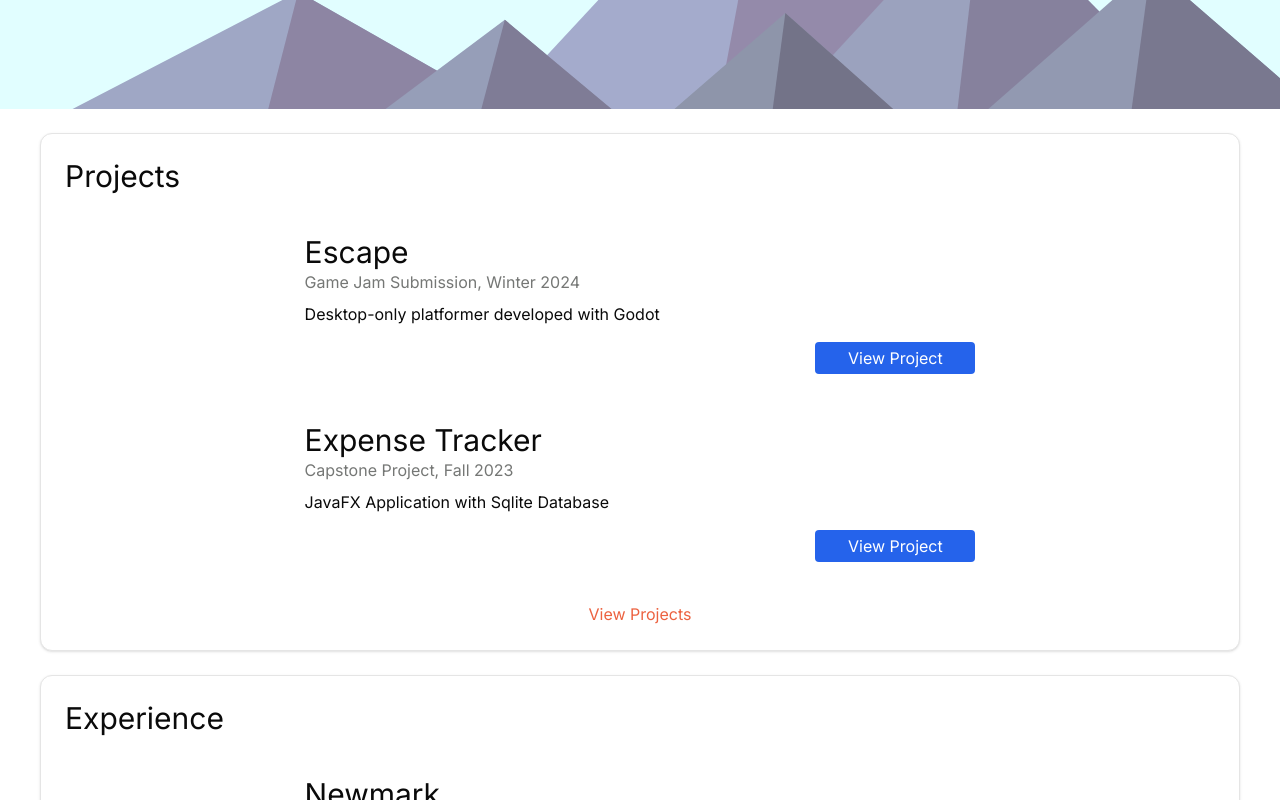
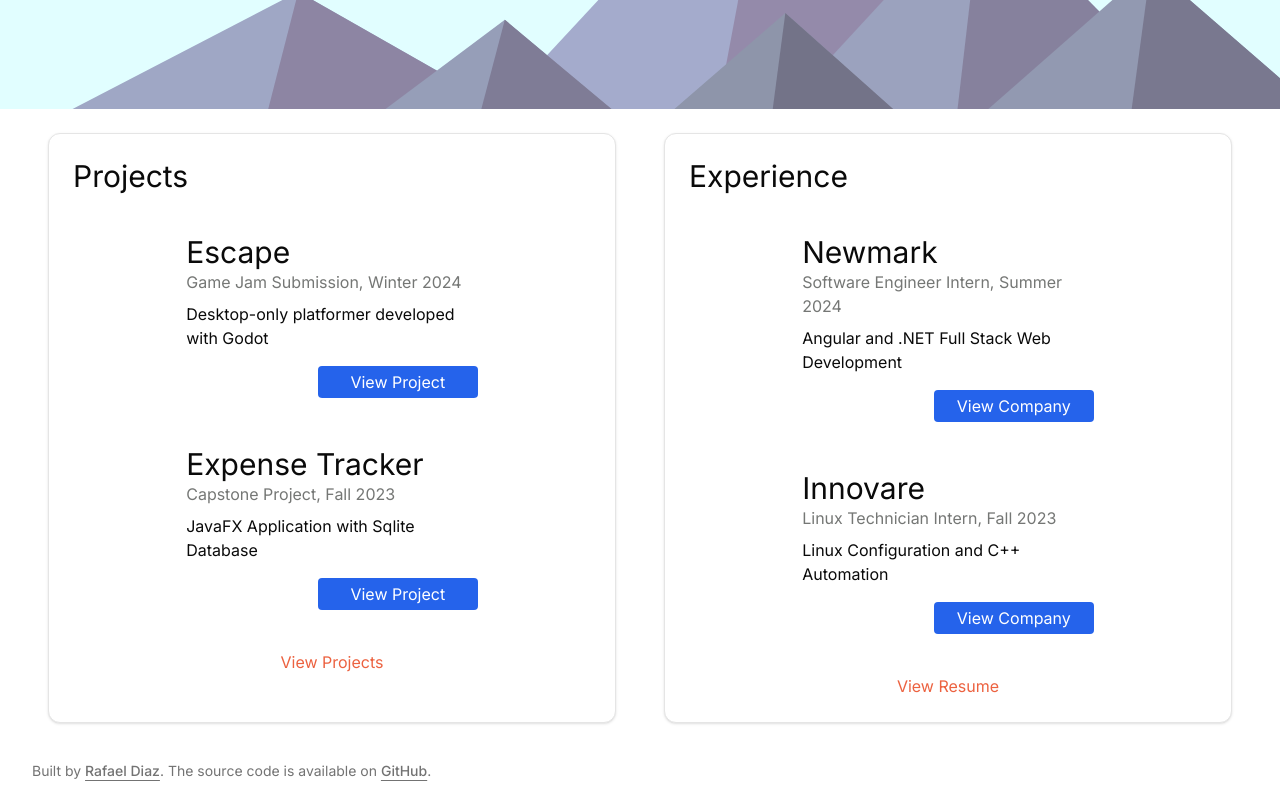
Before and after one commit to availe/Personal-Website-V2, a Next.js app: page / in a window 1280 px wide. Shown: the part 620-1420 px from the top of the page. Built offline with nearby package versions, Linux system fonts and the light colour scheme.

Commit message:
two column desktop home page

```diff
--- a/src/app/page.tsx
+++ b/src/app/page.tsx
@@ -41,6 +41,7 @@ export default function Home() {
     <>
       <div className="flex flex-col gap-6">
         <Hero />
+        <div className="flex flex-col xl:flex-row xl:justify-evenly xl:mx-12 gap-6 xl:gap-12">
           <SectionEntry
             experiences={projects}
             title="Projects"
@@ -56,6 +57,7 @@ export default function Home() {
             callToAction="View Company"
           />
         </div>
+      </div>
     </>
   );
 }
--- a/src/components/home/section-entry.tsx
+++ b/src/components/home/section-entry.tsx
@@ -26,7 +26,7 @@ const SectionEntry: React.FC<ExperienceSectionProps> = ({
   callToAction,
 }) => {
   return (
-    <Card className="md:ml-10 md:mr-10 flex flex-col gap-4">
+    <Card className="flex flex-col gap-4 w-full">
       <CardHeader>
         <h2 className="text-2xl md:text-3xl">{title}</h2>
       </CardHeader>
```
Lines whose indentation alone changed are shown as unchanged.
